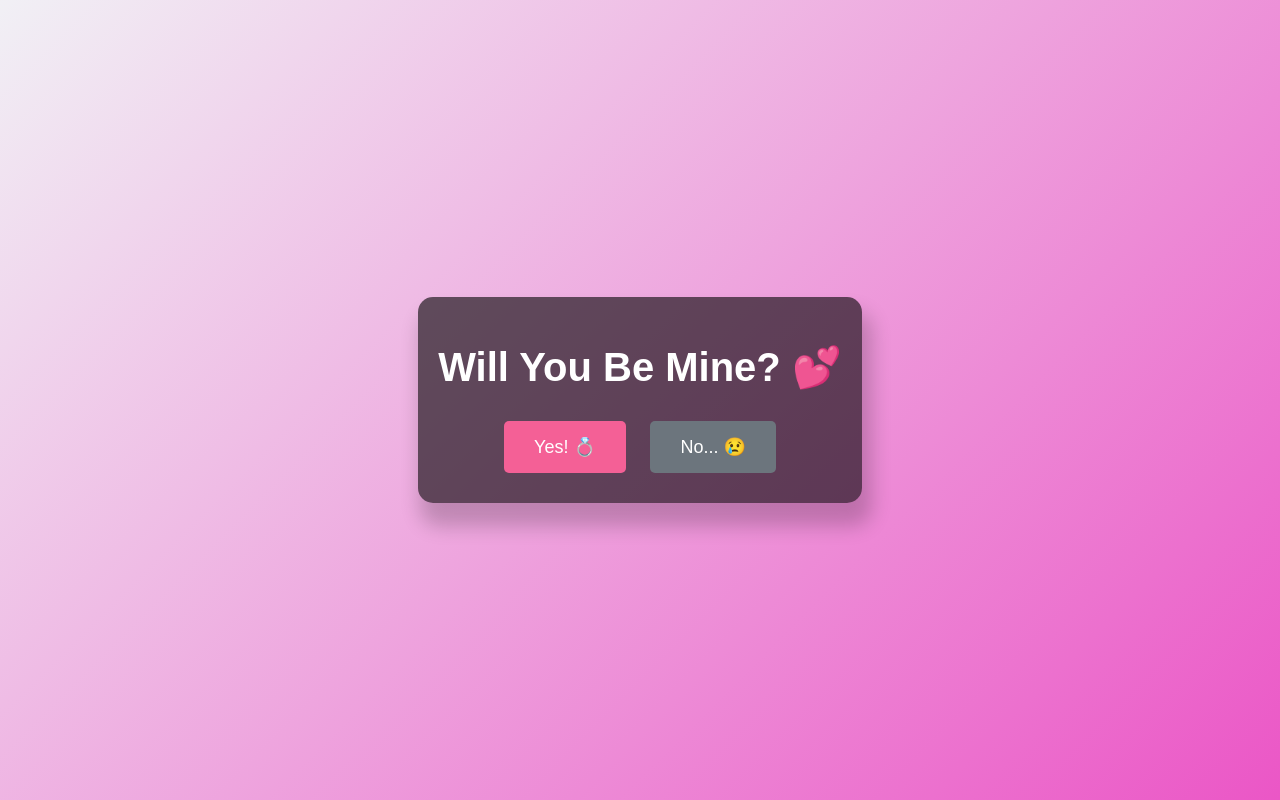
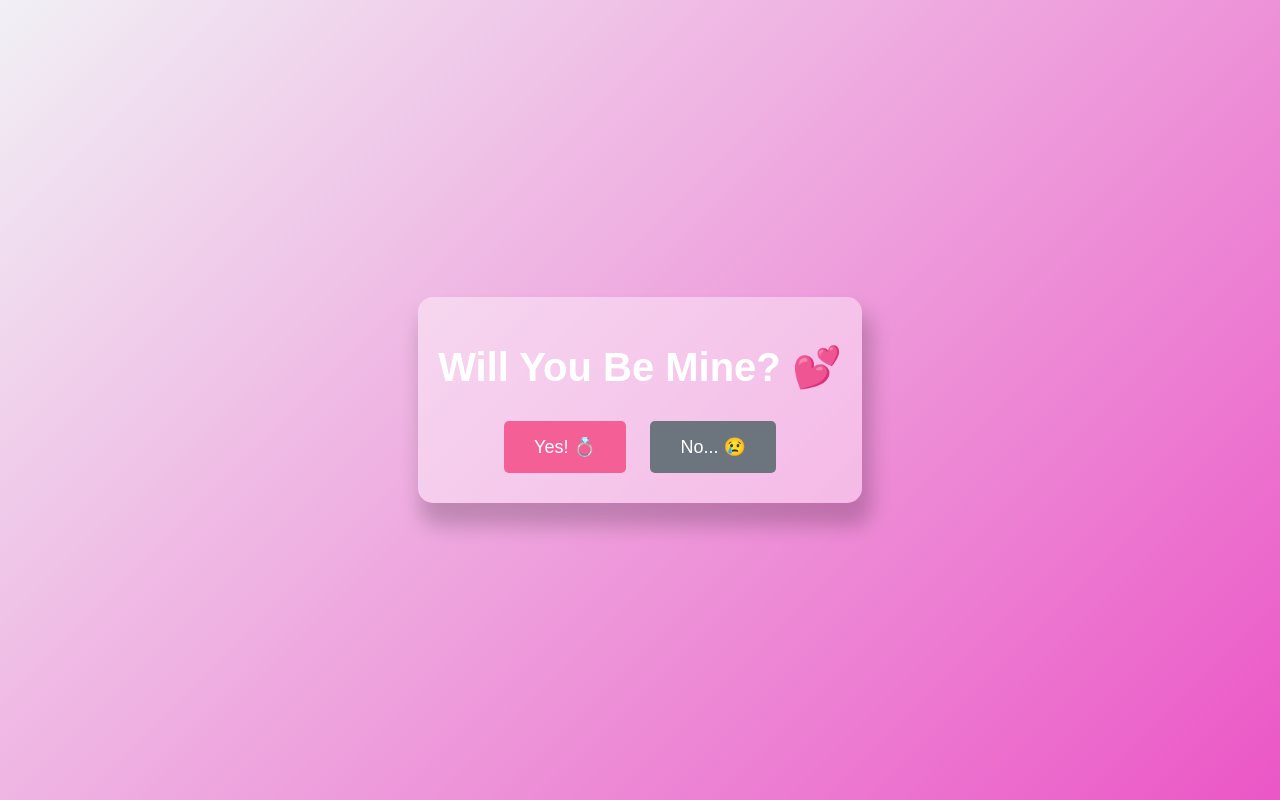
Before and after one commit to g4urav1/foryou, a plain HTML site: page index.html in a window 1280 px wide. Drawn offline with Linux system fonts and the light colour scheme.

Commit message:
Change container background to rgba(255, 255, 255, 0.4)
Updated the background color of the container class.

```diff
--- a/mycss.css
+++ b/mycss.css
@@ -14,7 +14,7 @@ body {
 .container {
     padding: 20px;
     border-radius: 15px;
-    background: rgba(0, 0, 0, 0.6);
+    background: rgba(255, 255, 255, 0.4);
     box-shadow: 6px 19px 20px 4px rgba(2, 2, 2, 0.2);
 }
 
```
